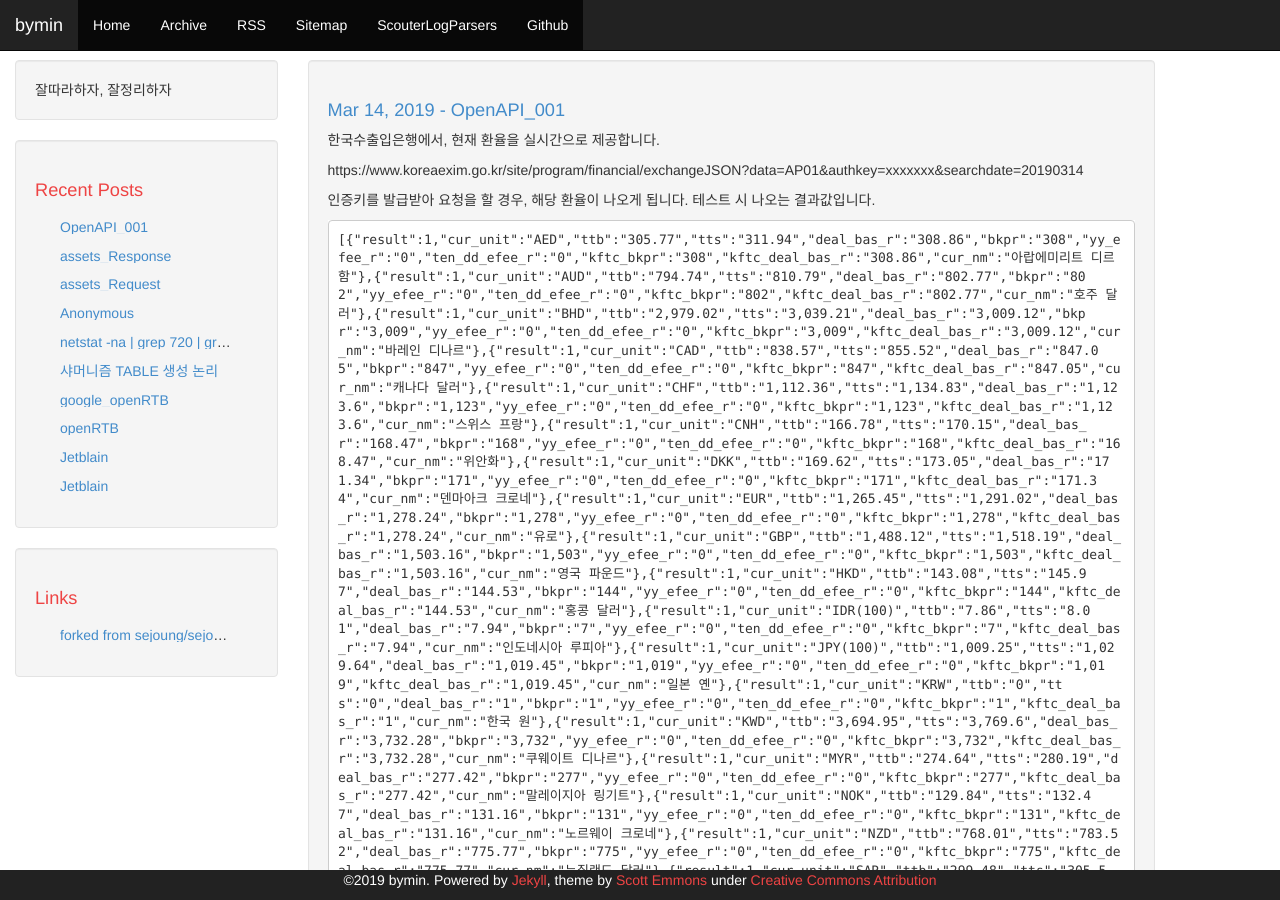
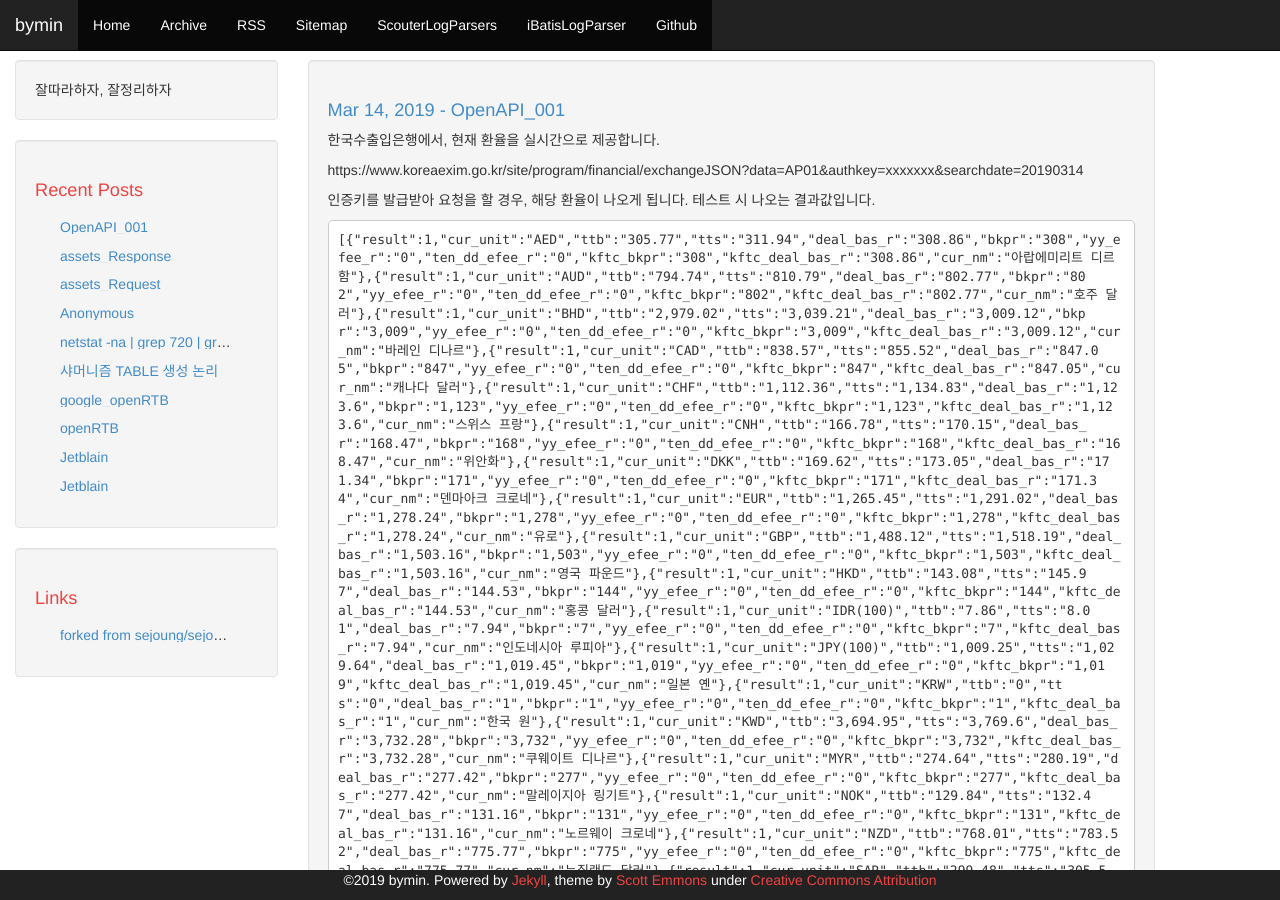
Before and after one commit to youngclown/youngclown.github.io, a Jekyll site: the page built from index.html, in a window 1280 px wide and 900 px high. Built offline with Jekyll 4.4.1, drawn with Linux system fonts in a browser that asks for light colours; the list of posts is cut into pages by our own code.

Commit message:
iBatisLogParser 기능추가

```diff
--- a/_includes/header.html
+++ b/_includes/header.html
@@ -44,6 +44,7 @@
                     <li class="active"><a href="{{ site.baseurl }}/feed.xml">RSS</a></li>
                     <li class="active"><a href="{{ site.baseurl }}/sitemap.xml">Sitemap</a></li>
                     <li class="active"><a href="{{ site.baseurl }}/scouterLogParsers">ScouterLogParsers</a></li>
+                    <li class="active"><a href="{{ site.baseurl }}/iBatisLogParser">iBatisLogParser</a></li>
                     <li class="active"><a href="https://github.com/{{ site.github }}">Github</a></li>
                 </ul>
               </div>
```
